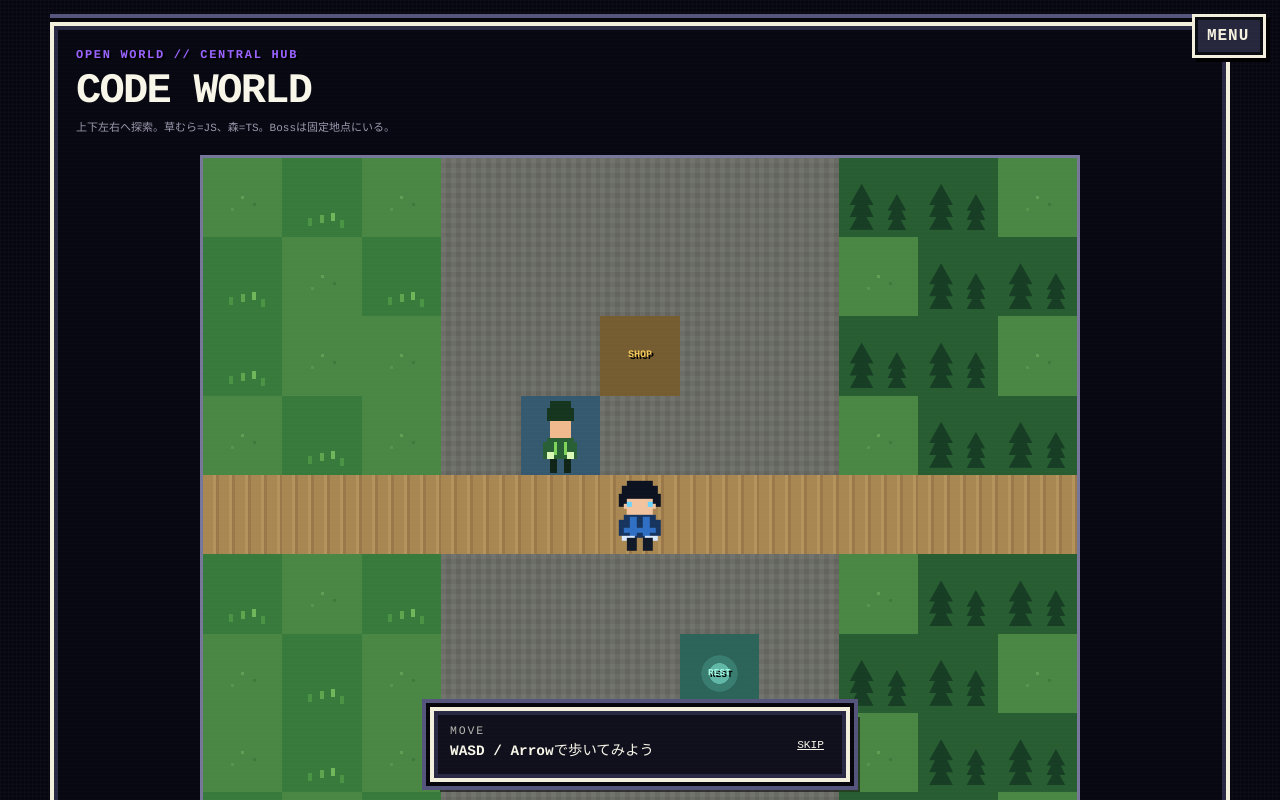
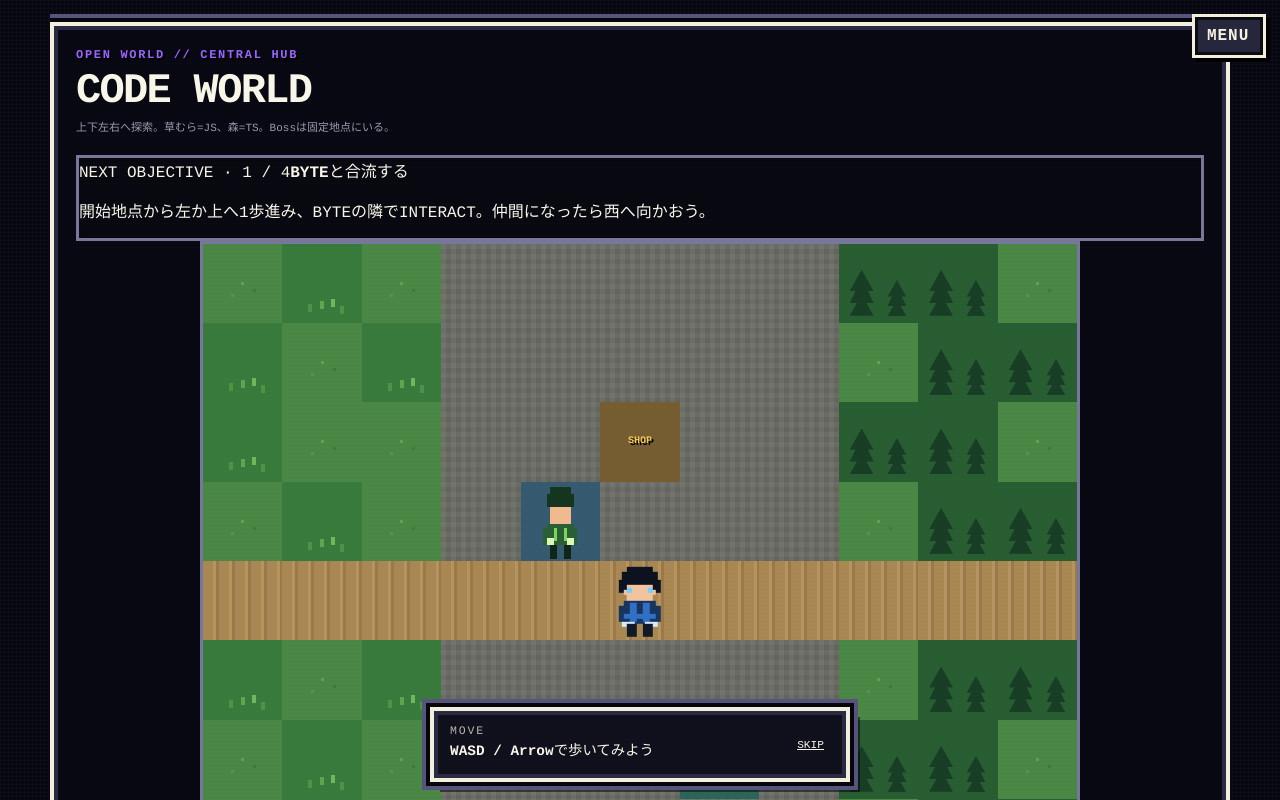
Before and after one commit to mui-1729/code-reading-rpg, a React (Vite) app: page /world in a window 1280 px wide. Shown: the top 800 px of the page. Built offline with nearby package versions, Linux system fonts and the light colour scheme.

Commit message:
feat: show clear next objective in JavaScript world

```diff
--- a/src/world/WorldPage.tsx
+++ b/src/world/WorldPage.tsx
@@ -72,6 +72,47 @@ export function WorldPage() {
     }
     return 'LEAD ADA // 新人Code Knightの最初の仕事だ。西の草原で戦闘システムのターゲットバグを直そう。'
   }, [progress.clearedAreaIds, progress.clearedStageIds])
+
+  const javascriptNextObjective = useMemo(() => {
+    if (progress.clearedAreaIds.includes('javascript') || progress.clearedStageIds.includes(3)) {
+      return {
+        label: 'JAVASCRIPT CLEAR',
+        title: 'Code Coreの復旧完了',
+        detail: 'JavaScript編はクリア。王国の戦闘システムは正常に戻った。',
+        clear: true,
+      }
+    }
+    if (progress.clearedStageIds.includes(2)) {
+      return {
+        label: 'NEXT OBJECTIVE · 4 / 4',
+        title: 'Code Coreへ向かう',
+        detail: '北西の道を進み、BOSSの隣まで行ってINTERACT。暴走した共通処理を止めよう。',
+        clear: false,
+      }
+    }
+    if (progress.clearedStageIds.includes(1)) {
+      return {
+        label: 'NEXT OBJECTIVE · 3 / 4',
+        title: '草原でもう一つのバグを追う',
+        detail: '西のJavaScript草原で濃い草むらを歩き、次のBattleを発生させよう。',
+        clear: false,
+      }
+    }
+    if (!byteJoined) {
+      return {
+        label: 'NEXT OBJECTIVE · 1 / 4',
+        title: 'BYTEと合流する',
+        detail: '開始地点から左か上へ1歩進み、BYTEの隣でINTERACT。仲間になったら西へ向かおう。',
+        clear: false,
+      }
+    }
+    return {
+      label: 'NEXT OBJECTIVE · 2 / 4',
+      title: '西のJavaScript草原へ向かう',
+      detail: 'Hubから西へ進み、濃い草むらを歩いて最初のBattleを発生させよう。',
+      clear: false,
+    }
+  }, [byteJoined, progress.clearedAreaIds, progress.clearedStageIds])
 
   const spriteStyle = useCallback(
     (spritePosition: Position) => ({
@@ -285,6 +326,15 @@ export function WorldPage() {
           </div>
         </header>
 
+        <section
+          className={`world-next-objective pixel-inner-window ${javascriptNextObjective.clear ? 'is-clear' : ''}`}
+          aria-label="Next objective"
+        >
+          <span>{javascriptNextObjective.label}</span>
+          <strong>{javascriptNextObjective.title}</strong>
+          <p>{javascriptNextObjective.detail}</p>
+        </section>
+
         <div
           className="world-viewport pixel-inner-window"
           aria-label="Open world map"
```
